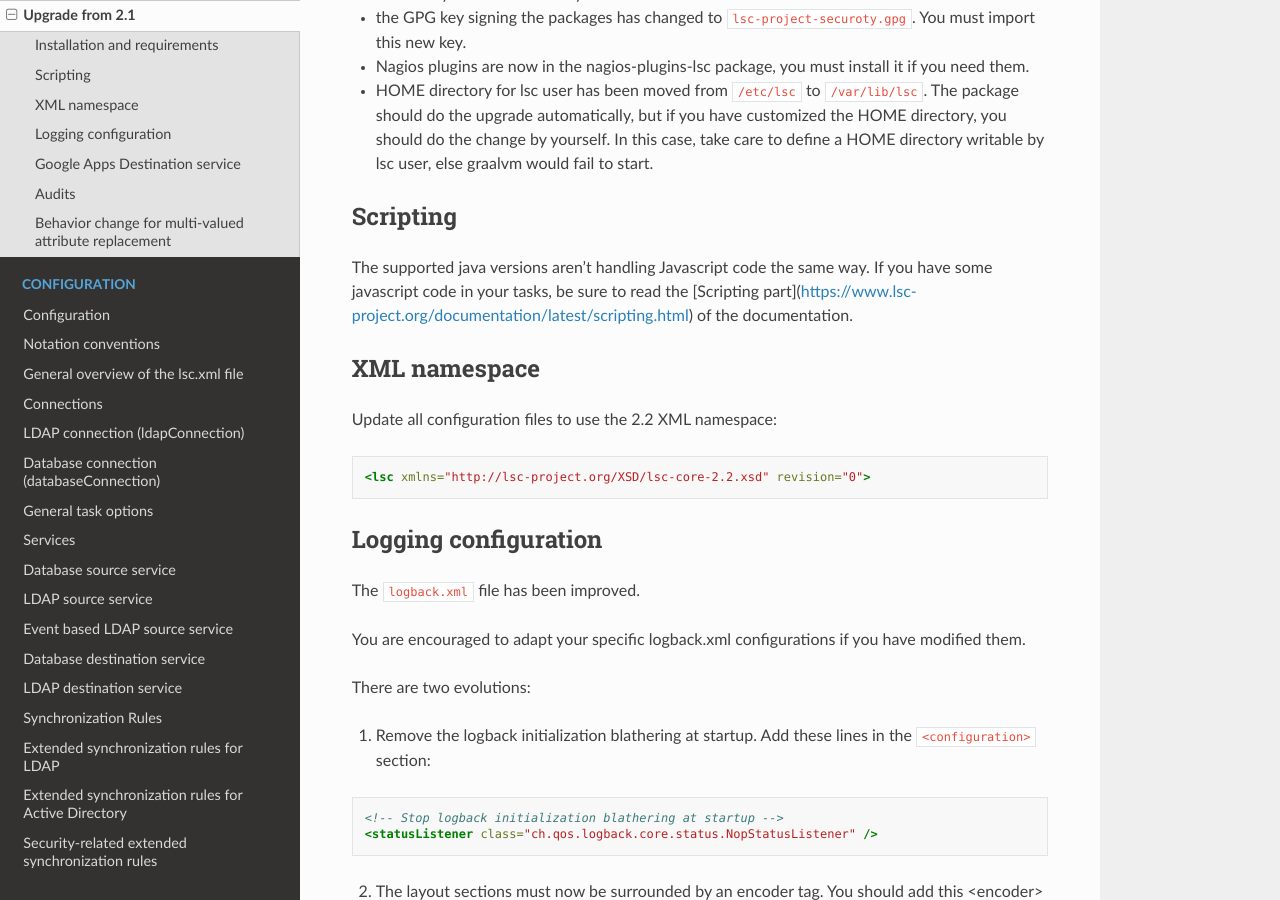
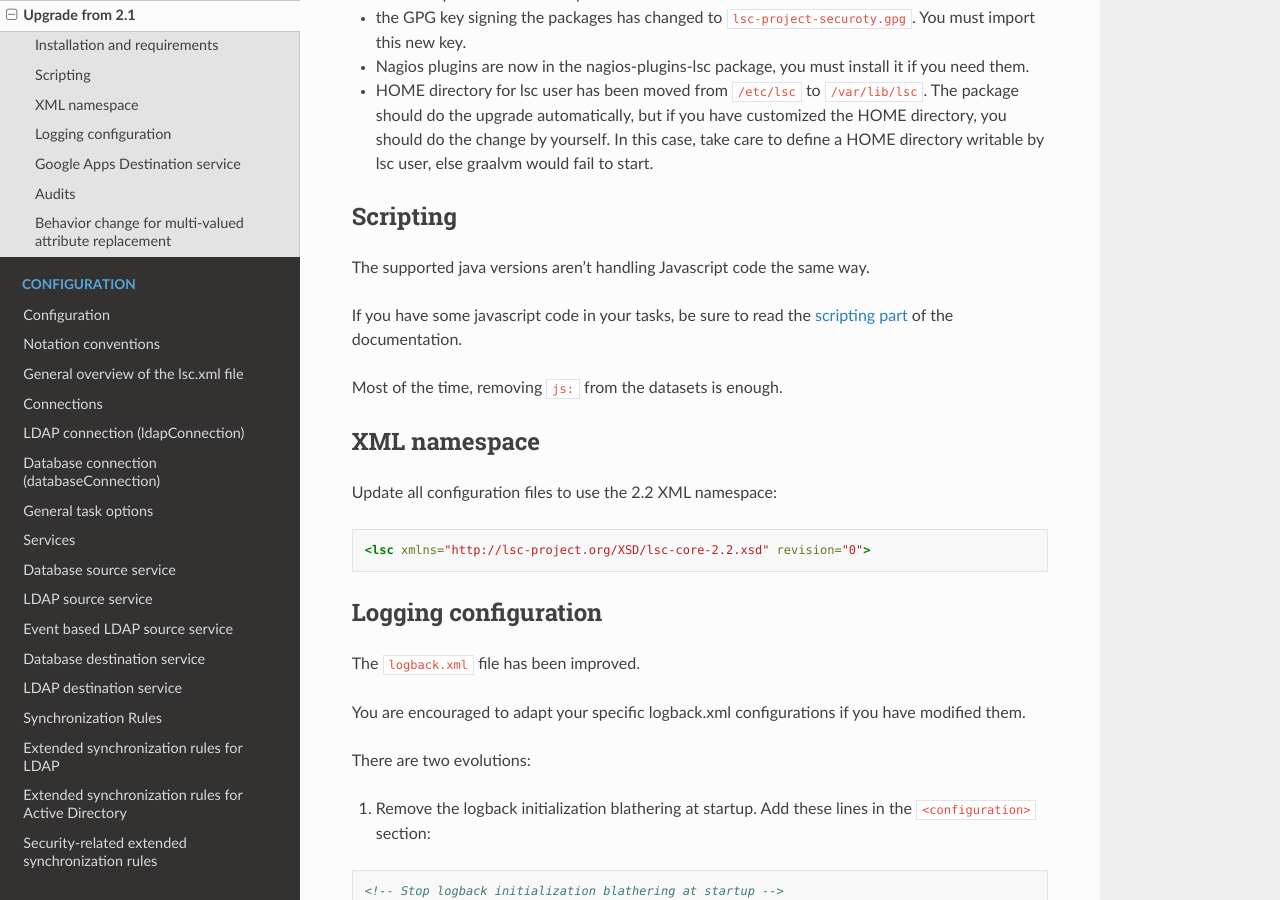
Before and after one commit to lsc-project/documentation, a Sphinx documentation site: the page built from source/upgrade.rst, in a window 1280 px wide and 900 px high, scrolled down 402 px. Built offline with Sphinx 7.4.7 and the Read the Docs theme 3.1.0, drawn with Linux system fonts in a browser that asks for light colours.

Commit message:
Fix syntax of upgrade doc

```diff
--- a/source/upgrade.rst
+++ b/source/upgrade.rst
@@ -19,7 +19,11 @@ As described in :doc:`installation <installation>` and :doc:`requirements <requi
 Scripting
 =========
 
-The supported java versions aren't handling Javascript code the same way. If you have some javascript code in your tasks, be sure to read the [Scripting part](https://www.lsc-project.org/documentation/latest/scripting.html) of the documentation.
+The supported java versions aren't handling Javascript code the same way.
+
+If you have some javascript code in your tasks, be sure to read the :doc:`scripting part <scripting>` of the documentation.
+
+Most of the time, removing ``js:`` from the datasets is enough.
 
 XML namespace
 =============
```
